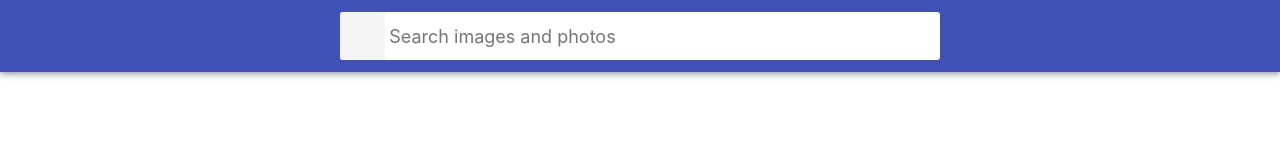
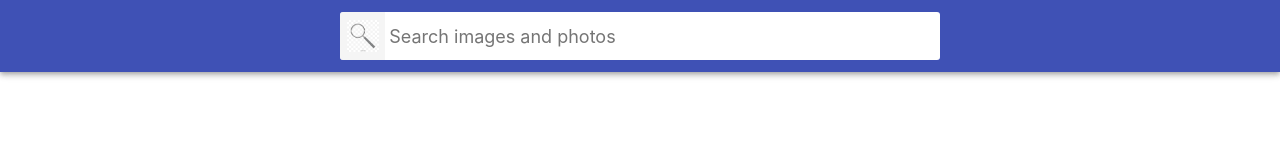
Before and after one commit to Viking3045/goit-react-hw-03-image-finder, a React (Create React App) app: page / in a window 1280 px wide. Shown: the top 160 px of the page. Built offline with nearby package versions, Linux system fonts and the light colour scheme.

Commit message:
add search

```diff
--- a/src/components/Searchbar/Searchbar.jsx
+++ b/src/components/Searchbar/Searchbar.jsx
@@ -7,6 +7,10 @@ export default class Searchbar extends Component {
   };
 
   search = e => {
+     if (this.state.input.trim() === '') {
+      alert('Please enter something');
+      return;
+    }
     e.preventDefault();
     this.props.getInputValue(this.state.input);
     this.setState({ input: '' });
--- a/src/components/Searchbar/Searchbar.module.css
+++ b/src/components/Searchbar/Searchbar.module.css
@@ -35,6 +35,7 @@
     background-size: 70%;
     background-repeat: no-repeat;
     background-position: center;
+    background-image: url(../../662b2a80f4348779a643587bd8272655.jpg);
     opacity: 0.6;
     transition: opacity 250ms cubic-bezier(0.4, 0, 0.2, 1);
     cursor: pointer;
```
Also changed, not shown: src/662b2a80f4348779a643587bd8272655.jpg (added).
